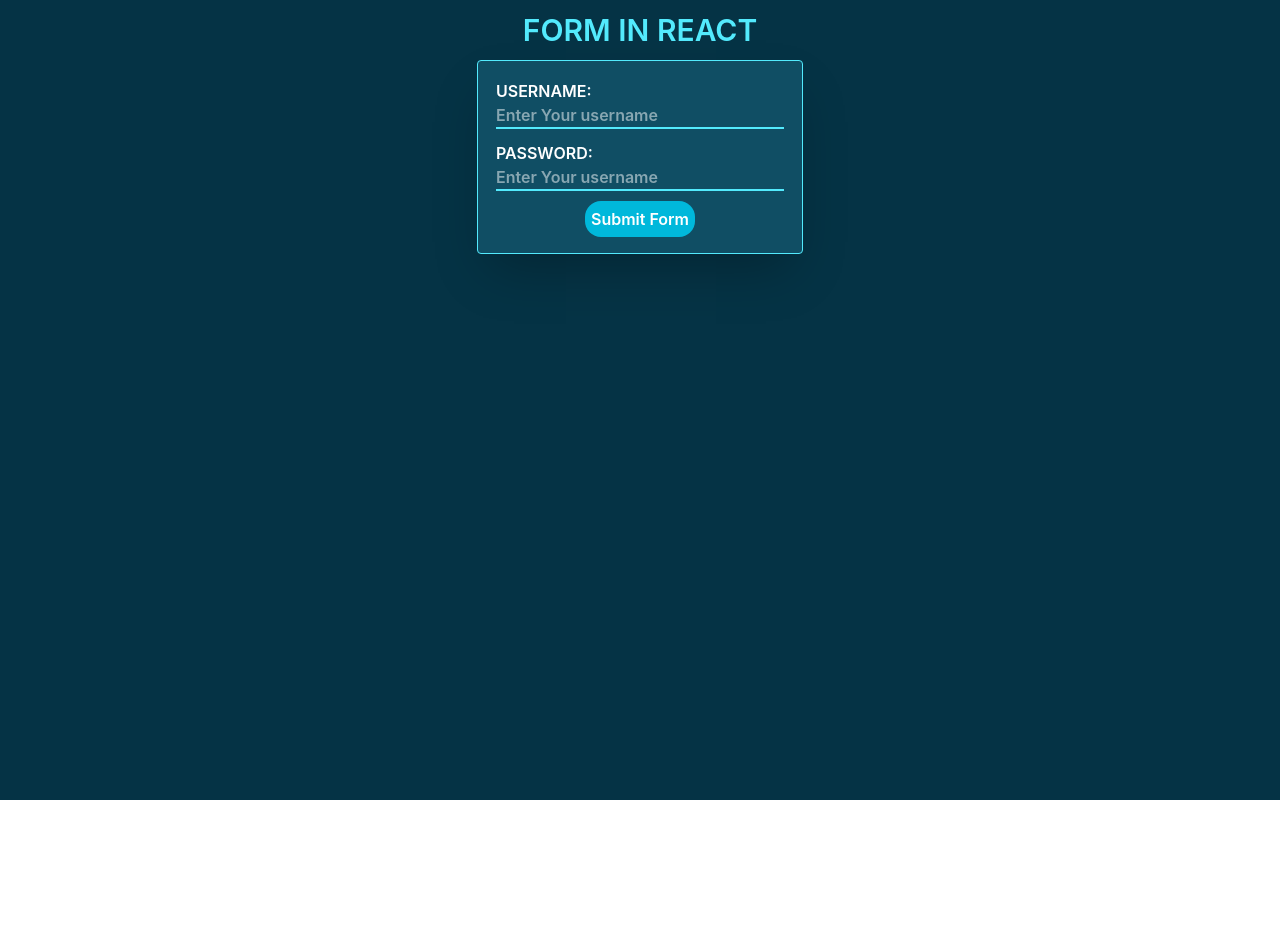
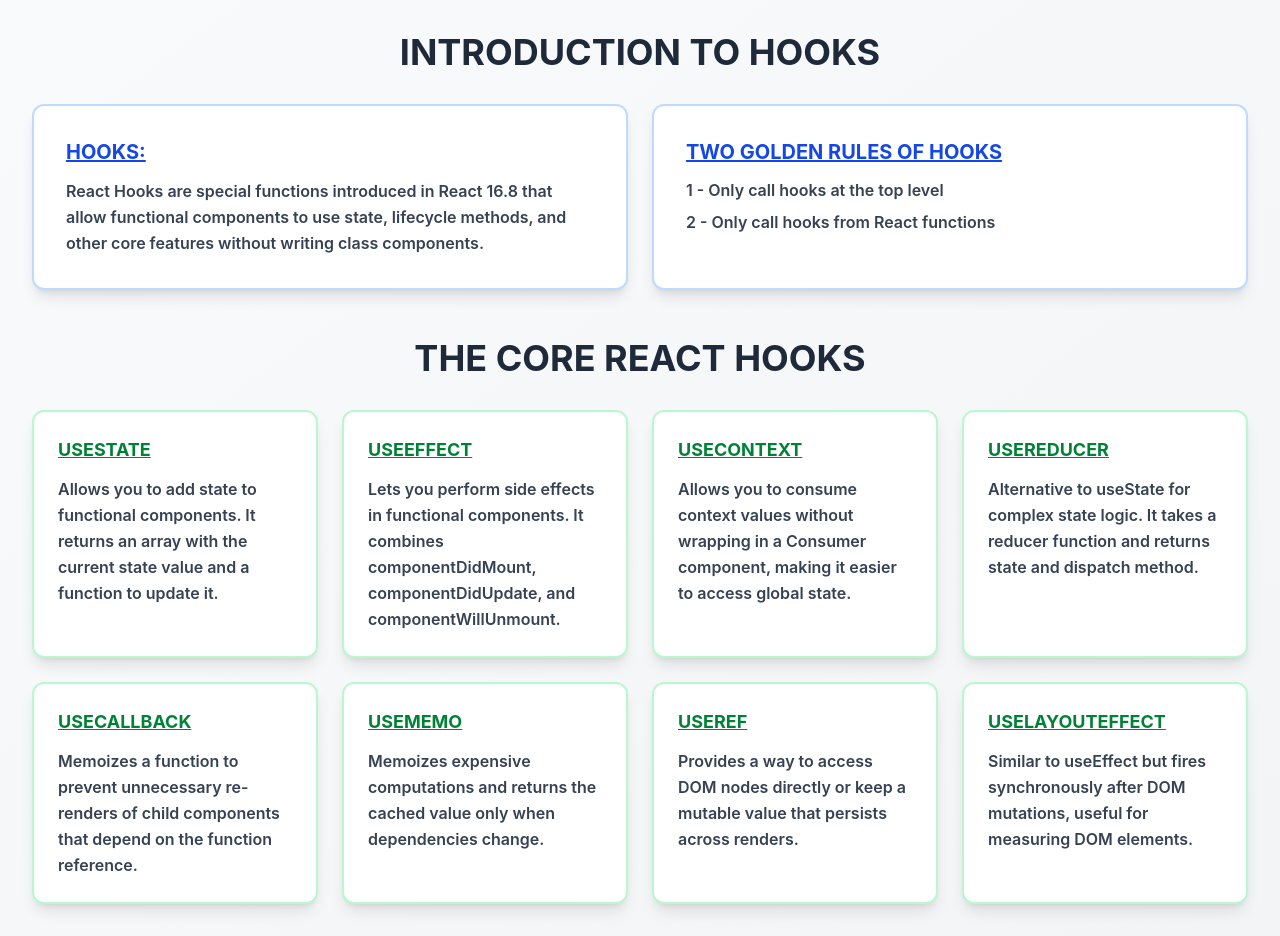
Before and after one commit to nikhildev-webapp/React-InterviewPractice, a React (Vite) app: page / in a window 1280 px wide. Before the commit the page ends 800 px from the top, so only its background shows below. Built offline with nearby package versions, Linux system fonts and the light colour scheme.

Commit message:
Introduction to react hooks

```diff
--- a/src/App.jsx
+++ b/src/App.jsx
@@ -1,11 +1,12 @@
 import Form from "./components/Form/Form"
+import HooksIntro from "./Hooks/Introduction_Hooks/HooksIntro"
 
 
 function App() {
 
   return (
     <>
-         <Form/>
+      <HooksIntro/>
     </>
   )
 }
--- /dev/null
+++ b/src/Hooks/Introduction_Hooks/HooksIntro.jsx
@@ -0,0 +1,60 @@
+import React from 'react'
+
+const HooksIntro = () => {
+  return (
+      <div className='min-h-screen bg-linear-to-br from-gray-50 to-gray-100 p-4 sm:p-6 lg:p-8'>
+          <h1 className='text-3xl sm:text-4xl uppercase cursor-pointer mb-8 font-bold text-center hover:underline text-gray-800 transition-all duration-300'>Introduction to Hooks</h1>
+
+          {/* Introduction Cards */}
+          <div className="grid grid-cols-1 md:grid-cols-2 gap-4 md:gap-6 mb-12">
+              <div className="border-2 border-blue-200 rounded-xl p-6 sm:p-8 shadow-lg hover:shadow-xl hover:border-blue-400 transition-all duration-300 bg-white">
+                  <h2 className='font-bold text-blue-700 underline uppercase text-lg sm:text-xl mb-3'>Hooks:</h2>
+                  <p className='font-semibold text-gray-700 leading-relaxed'>React Hooks are special functions introduced in React 16.8 that allow functional components to use state, lifecycle methods, and other core features without writing class components.</p>
+              </div>
+              <div className="border-2 border-blue-200 rounded-xl p-6 sm:p-8 shadow-lg hover:shadow-xl hover:border-blue-400 transition-all duration-300 bg-white">
+                  <h2 className='font-bold text-blue-700 underline uppercase text-lg sm:text-xl mb-3'>Two Golden Rules of Hooks</h2>
+                  <p className='font-semibold text-gray-700 mb-2'>1 - Only call hooks at the top level</p>
+                  <p className='font-semibold text-gray-700'>2 - Only call hooks from React functions</p>
+              </div>
+          </div>
+          {/* Core React Hooks */}
+          <h2 className='uppercase text-3xl sm:text-4xl hover:underline text-center mb-8 font-bold cursor-pointer text-gray-800 transition-all duration-300'>The Core React Hooks</h2>
+          <div className="grid grid-cols-1 sm:grid-cols-2 lg:grid-cols-3 xl:grid-cols-4 gap-4 md:gap-6">
+              <div className="border-2 border-green-200 rounded-xl p-6 shadow-lg hover:shadow-xl hover:border-green-400 hover:-translate-y-1 transition-all duration-300 bg-white">
+                  <h3 className='font-bold text-green-700 underline uppercase text-base sm:text-lg mb-3'>useState</h3>
+                  <p className='font-semibold text-gray-700 text-sm sm:text-base leading-relaxed'>Allows you to add state to functional components. It returns an array with the current state value and a function to update it.</p>
+              </div>
+              <div className="border-2 border-green-200 rounded-xl p-6 shadow-lg hover:shadow-xl hover:border-green-400 hover:-translate-y-1 transition-all duration-300 bg-white">
+                  <h3 className='font-bold text-green-700 underline uppercase text-base sm:text-lg mb-3'>useEffect</h3>
+                  <p className='font-semibold text-gray-700 text-sm sm:text-base leading-relaxed'>Lets you perform side effects in functional components. It combines componentDidMount, componentDidUpdate, and componentWillUnmount.</p>
+              </div>
+              <div className="border-2 border-green-200 rounded-xl p-6 shadow-lg hover:shadow-xl hover:border-green-400 hover:-translate-y-1 transition-all duration-300 bg-white">
+                  <h3 className='font-bold text-green-700 underline uppercase text-base sm:text-lg mb-3'>useContext</h3>
+                  <p className='font-semibold text-gray-700 text-sm sm:text-base leading-relaxed'>Allows you to consume context values without wrapping in a Consumer component, making it easier to access global state.</p>
+              </div>
+              <div className="border-2 border-green-200 rounded-xl p-6 shadow-lg hover:shadow-xl hover:border-green-400 hover:-translate-y-1 transition-all duration-300 bg-white">
+                  <h3 className='font-bold text-green-700 underline uppercase text-base sm:text-lg mb-3'>useReducer</h3>
+                  <p className='font-semibold text-gray-700 text-sm sm:text-base leading-relaxed'>Alternative to useState for complex state logic. It takes a reducer function and returns state and dispatch method.</p>
+              </div>
+              <div className="border-2 border-green-200 rounded-xl p-6 shadow-lg hover:shadow-xl hover:border-green-400 hover:-translate-y-1 transition-all duration-300 bg-white">
+                  <h3 className='font-bold text-green-700 underline uppercase text-base sm:text-lg mb-3'>useCallback</h3>
+                  <p className='font-semibold text-gray-700 text-sm sm:text-base leading-relaxed'>Memoizes a function to prevent unnecessary re-renders of child components that depend on the function reference.</p>
+              </div>
+              <div className="border-2 border-green-200 rounded-xl p-6 shadow-lg hover:shadow-xl hover:border-green-400 hover:-translate-y-1 transition-all duration-300 bg-white">
+                  <h3 className='font-bold text-green-700 underline uppercase text-base sm:text-lg mb-3'>useMemo</h3>
+                  <p className='font-semibold text-gray-700 text-sm sm:text-base leading-relaxed'>Memoizes expensive computations and returns the cached value only when dependencies change.</p>
+              </div>
+              <div className="border-2 border-green-200 rounded-xl p-6 shadow-lg hover:shadow-xl hover:border-green-400 hover:-translate-y-1 transition-all duration-300 bg-white">
+                  <h3 className='font-bold text-green-700 underline uppercase text-base sm:text-lg mb-3'>useRef</h3>
+                  <p className='font-semibold text-gray-700 text-sm sm:text-base leading-relaxed'>Provides a way to access DOM nodes directly or keep a mutable value that persists across renders.</p>
+              </div>
+              <div className="border-2 border-green-200 rounded-xl p-6 shadow-lg hover:shadow-xl hover:border-green-400 hover:-translate-y-1 transition-all duration-300 bg-white">
+                  <h3 className='font-bold text-green-700 underline uppercase text-base sm:text-lg mb-3'>useLayoutEffect</h3>
+                  <p className='font-semibold text-gray-700 text-sm sm:text-base leading-relaxed'>Similar to useEffect but fires synchronously after DOM mutations, useful for measuring DOM elements.</p>
+              </div>
+          </div>
+      </div>
+  )
+}
+
+export default HooksIntro
```
